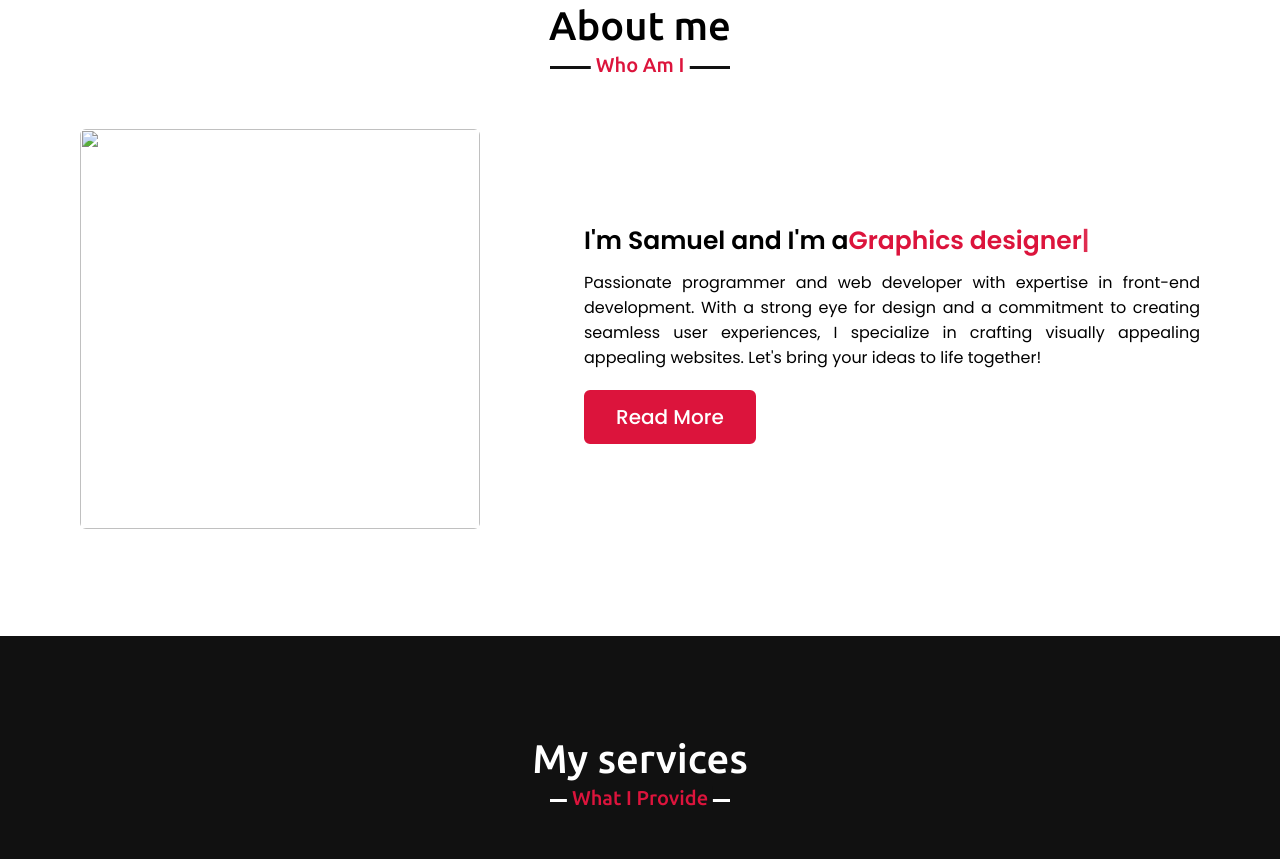
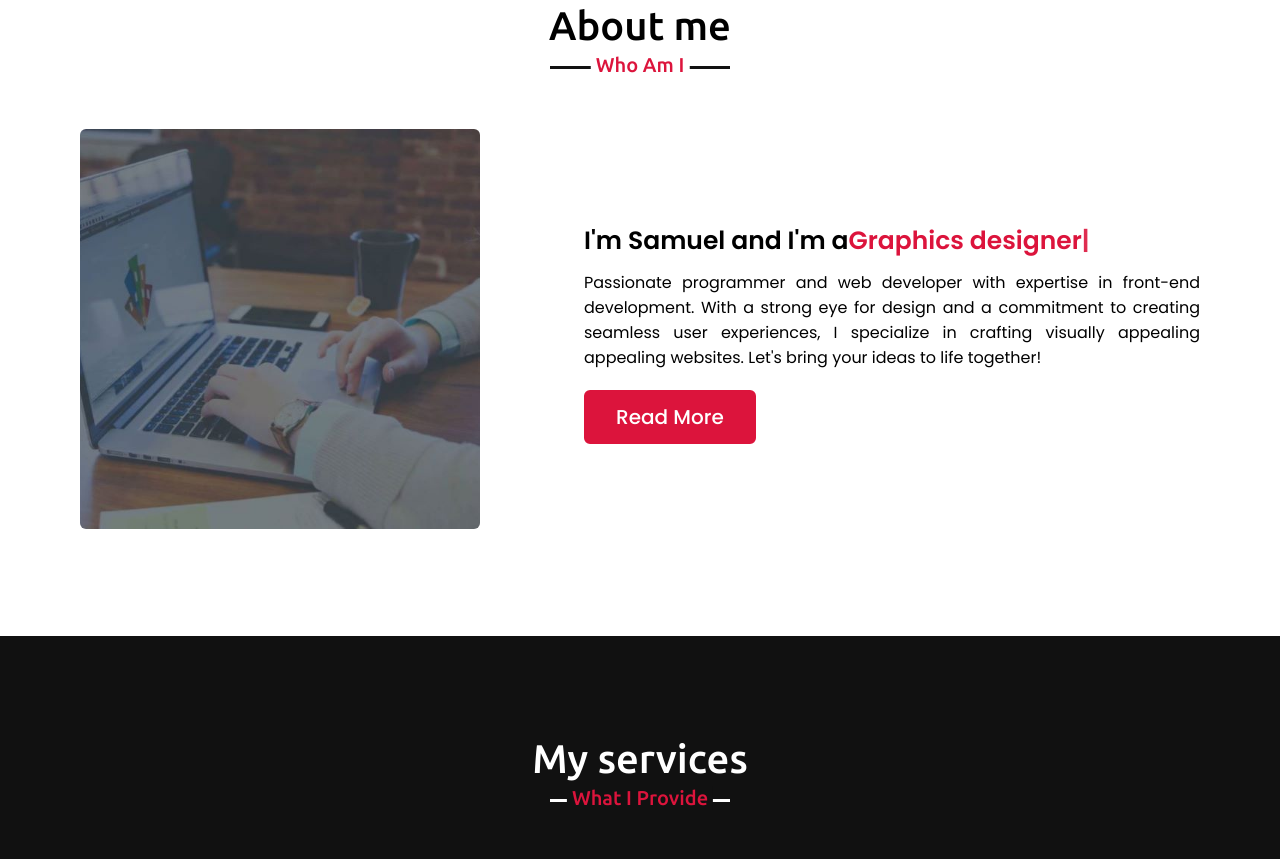
Before and after one commit to thedigitalwhizzy/JHF, a plain HTML site: page index.html in a window 1280 px wide. Shown: the part 897-1756 px from the top of the page. Drawn offline with nearby package versions, Linux system fonts and the light colour scheme; files whose address does not match are found by name.

Commit message:
index.html

```diff
--- a/index.html
+++ b/index.html
@@ -24,11 +24,11 @@
   <meta property="og:description" content="Samuel - Web Developer, Graphics designer, Freelancer, Content creator, Video editor, Photo editor">
   <meta property="og:locale" content="en_US">
   <meta property="og:type" content="website">
-  <meta property="og:site_name" content="Rajuan">
+  <meta property="og:site_name" content="Samuel">
   <meta property="og:url" content="">
-  <meta itemprop="image" content="images/rajuan.png">
-  <meta property="og:image" content="images/rajuan.png">
-  <meta property="og:image:secure_url" content="images/rajuan.png">
+  <meta itemprop="image" content="rajuan.png">
+  <meta property="og:image" content="rajuan.png">
+  <meta property="og:image:secure_url" content="rajuan.png">
   <meta property="og:image:width" content="650">
   <meta property="og:image:height" content="350">
   <meta property="twitter:title" content="Samuel - Web Developer, Graphics designer, Freelancer, Content creator, Video editor, Photo editor">
@@ -74,7 +74,7 @@
       <h2 class="title">About me</h2>
       <div class="about-content">
         <div class="column left">
-          <img src="images/rajuan.png">
+          <img src="rajuan.png">
         </div>
         <div class="column right">
           <div class="text">I'm Samuel and I'm a<span class="typing-2"></span></div>
```
